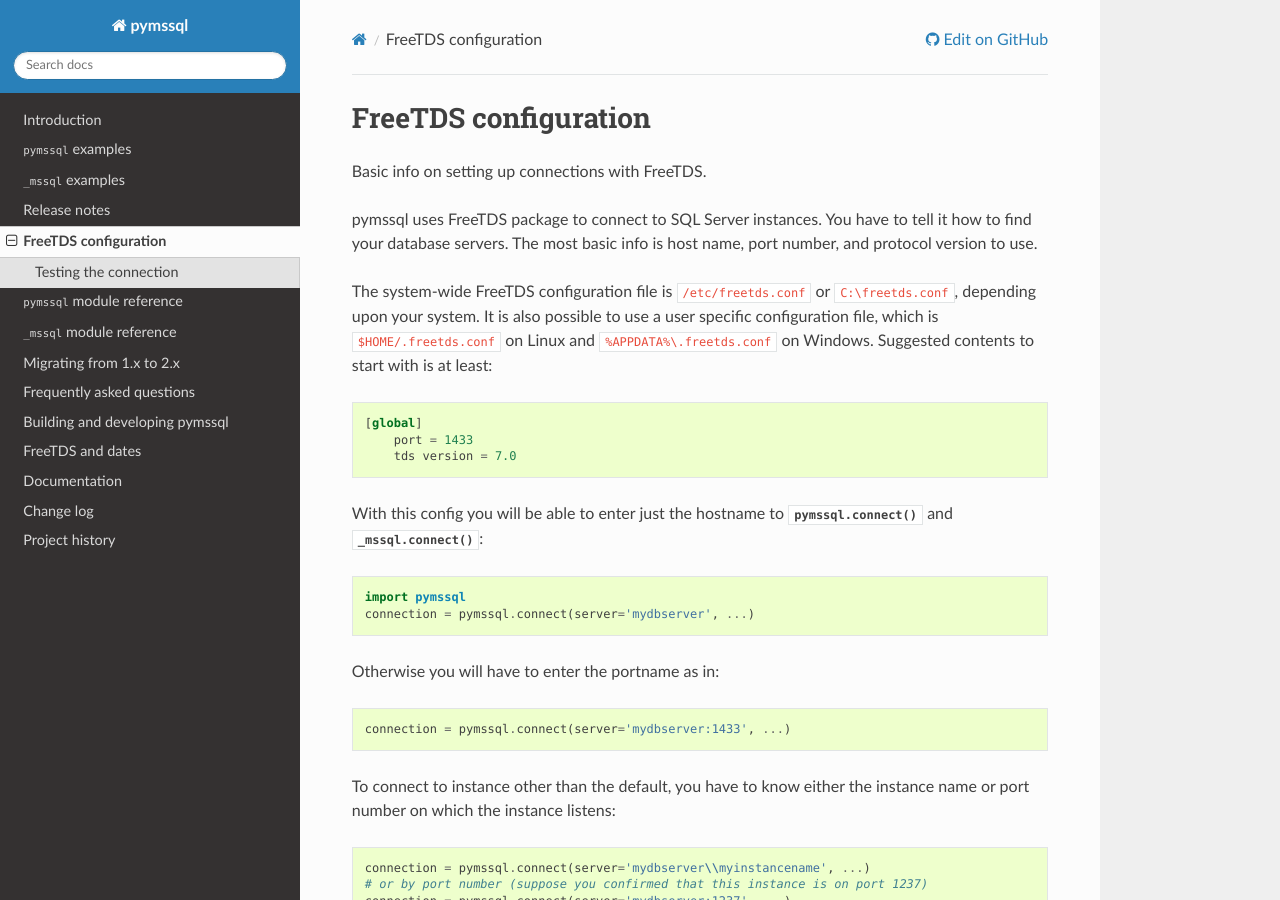
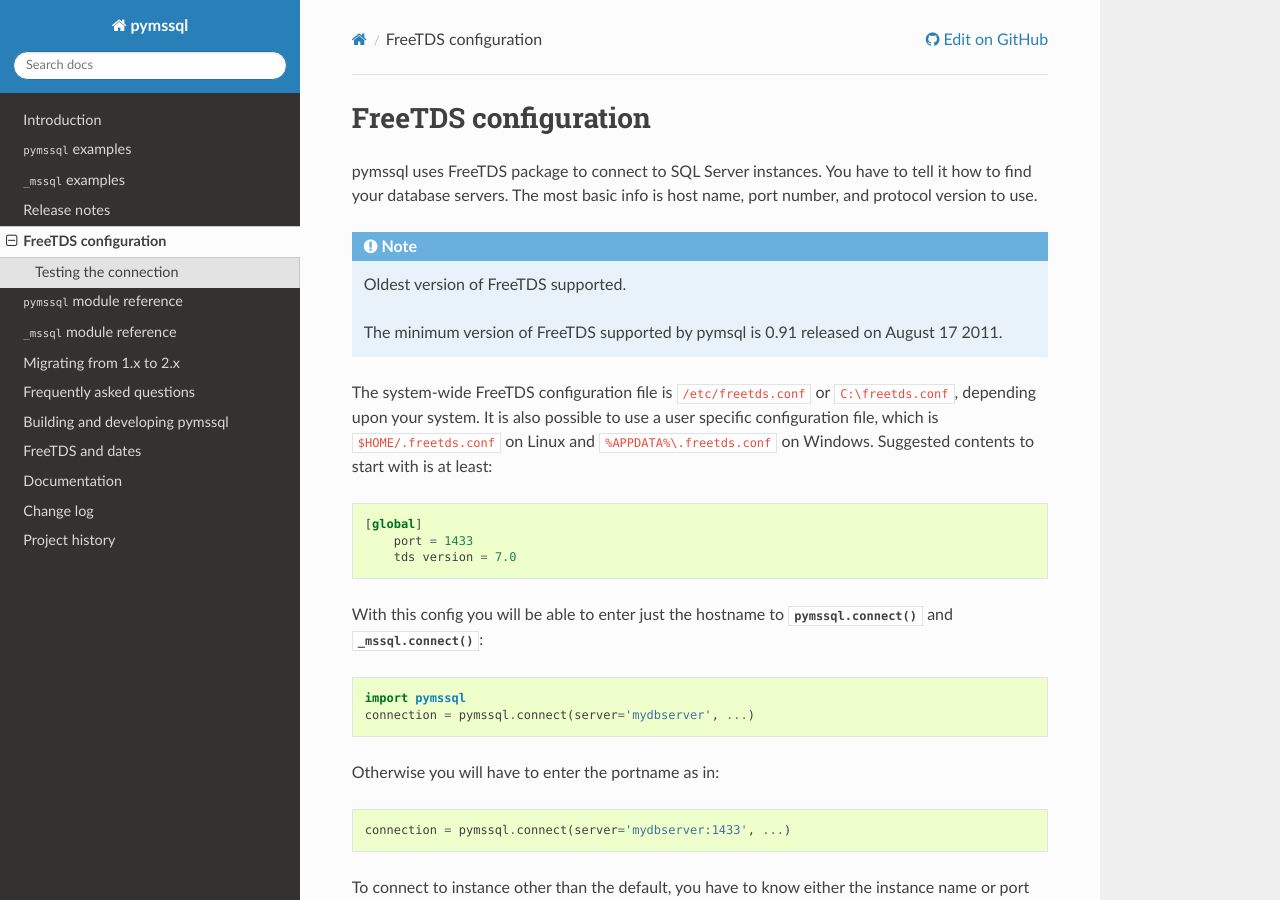
Before and after one commit to pymssql/pymssql, a Sphinx documentation site: the page built from docs/freetds.rst, in a window 1280 px wide and 900 px high. Built offline with Sphinx 7.4.7 and the Read the Docs theme 2.0.0, drawn with Linux system fonts in a browser that asks for light colours.

Commit message:
Add docs modifications.

```diff
--- a/docs/freetds.rst
+++ b/docs/freetds.rst
@@ -2,11 +2,14 @@
 FreeTDS configuration
 =====================
 
-Basic info on setting up connections with FreeTDS.
-
 pymssql uses FreeTDS package to connect to SQL Server instances. You have to
 tell it how to find your database servers. The most basic info is host name,
 port number, and protocol version to use.
+
+.. note:: Oldest version of FreeTDS supported.
+
+   The minimum version of FreeTDS supported by pymsql is 0.91 released on August
+   17 2011.
 
 The system-wide FreeTDS configuration file is ``/etc/freetds.conf`` or
 ``C:\freetds.conf``, depending upon your system. It is also possible to use a
--- a/docs/index.rst
+++ b/docs/index.rst
@@ -50,6 +50,12 @@
   can use instead of the DB-API
 * Supports stored procedures with both return values and output parameters
 * A comprehensive test suite
+
+Supported related software
+--------------------------
+
+The minimum version of FreeTDS supported by pymssql is 0.91 released on August
+17 2011.
 
 License
 -------
```
Also changed, not shown: 1 other file.
